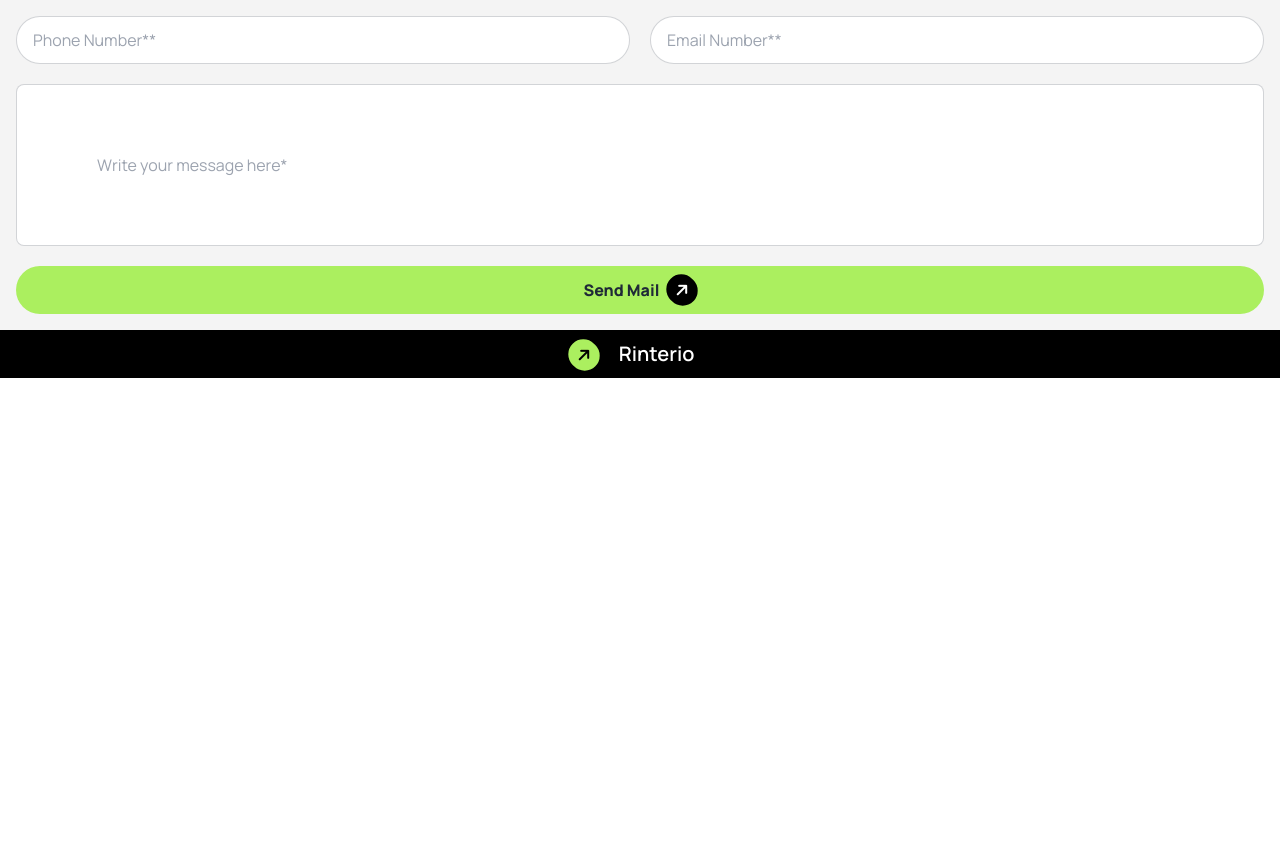
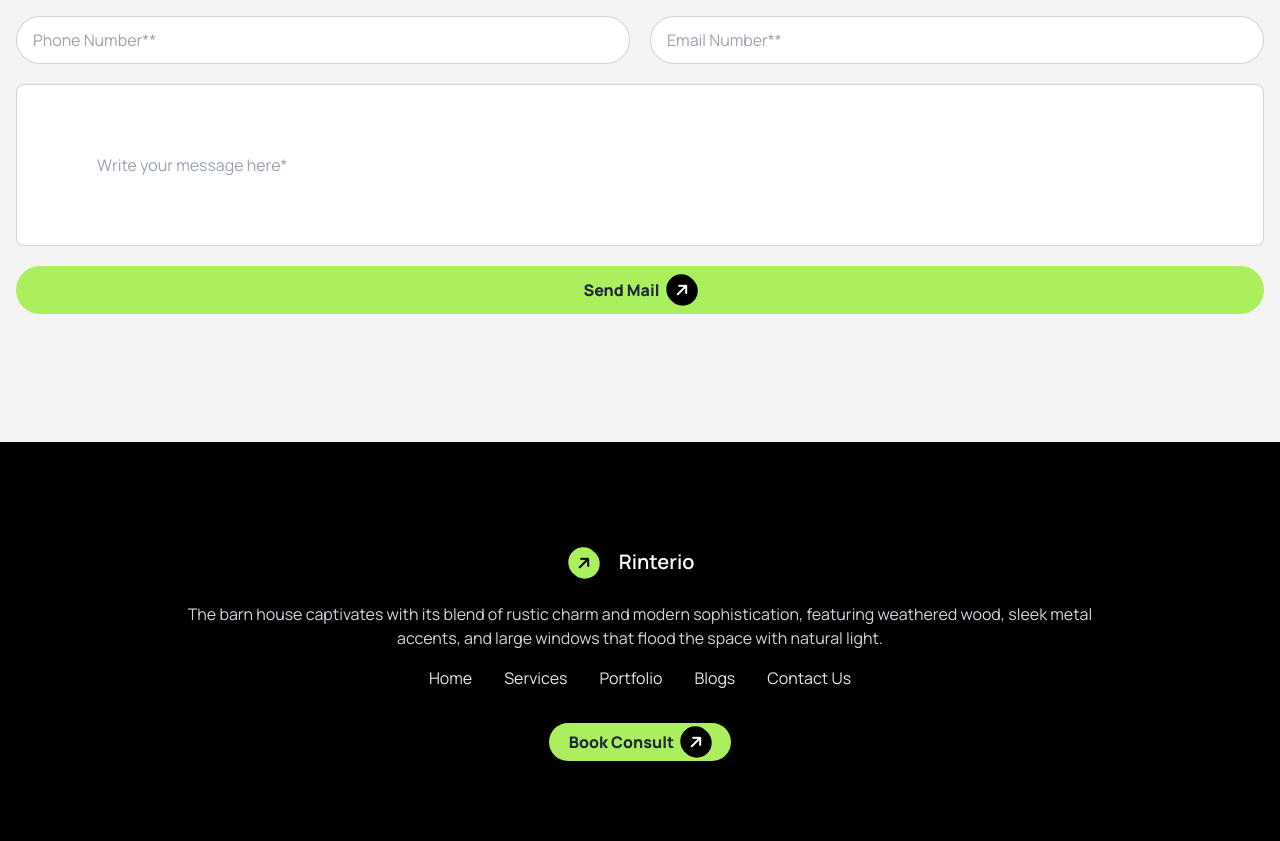
Before and after one commit to salmanpolok11/Assignment-3, a plain HTML site: page index.html in a window 1280 px wide. Shown: the part 4019-4860 px from the top of the page. Before the commit the page ends 4397 px from the top, so only its background shows below. Drawn offline with nearby package versions, Linux system fonts and the light colour scheme; files whose address does not match are found by name.

Commit message:
complate web

```diff
--- a/index.html
+++ b/index.html
@@ -393,7 +393,7 @@
   </section>
 
   <!-- From Section -->
-   <section class="  bg-[#F4F4F4] w-full  mt-8  p-4 ">
+   <section class="  bg-[#F4F4F4] w-full  mt-8  p-4 pb-10 lg:pb-32">
 
     <div class=" text-center mt-4 md:mt-10  p-4">
 
@@ -436,11 +436,34 @@
 
    <!-- footer section -->
 
-   <section class=" bg-black">
+   <section class=" bg-black p-4">
                 <div>
-                  <div class=" text-center">
+                  <div class=" text-center pt-20">
                     <i class="fa-solid fa-arrow-right -rotate-45  bg-[#ABEF5F] text-black
                      rounded-full p-2"></i> <a class="btn btn-ghost text-xl text-white">Rinterio</a>
+                     <p class=" mt-4 text-gray-300">
+                      The barn house captivates with its blend of rustic charm and modern
+                       sophistication, featuring weathered wood, sleek metal <br> accents,
+                       and large
+                        windows that flood the space with natural light.
+                     </p>
+
+                     <div>
+                      <ul class=" lg:flex gap-8 justify-center items-center hidden mt-4">
+                          <li class=" text-gray-200">Home</li>
+                          <li class=" text-gray-200">Services</li>
+                          <li class=" text-gray-200">Portfolio</li>
+                          <li class=" text-gray-200">Blogs</li>
+                          <li class=" text-gray-200">Contact Us</li>
+                      </ul>
+               </div>
+          <div class=" mt-9 pb-20">
+
+            <a class=" rounded-full bg-[#ABEF5F] px-5 py-2 font-extrabold ">Book Consult
+              <i class="fa-solid fa-arrow-right -rotate-45  ml-1 bg-black  rounded-full p-2
+               text-white       "></i> </a>
+          </div>
+
                   </div>
                 </div>
    </section>
```
